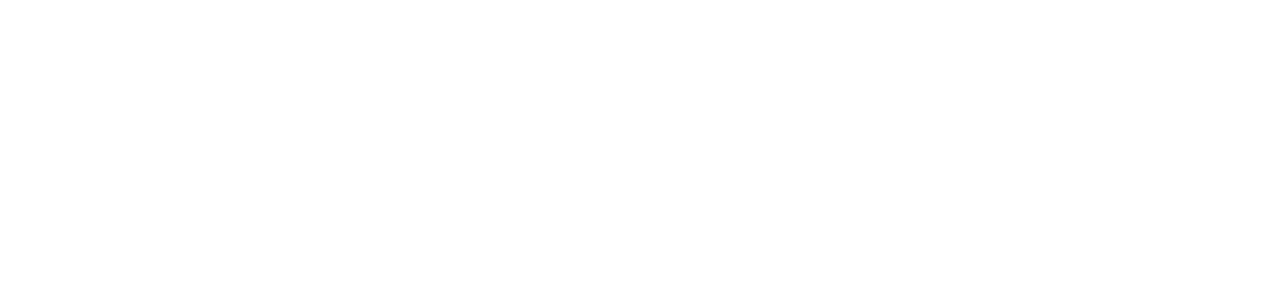
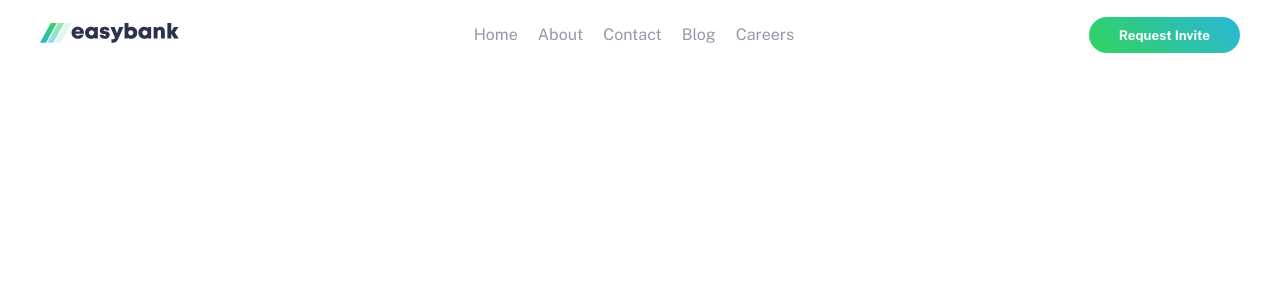
Before and after one commit to Safi100/easybank-landing-page, a React (Create React App) app: page / in a window 1280 px wide. Shown: the top 300 px of the page. Built offline with nearby package versions, Linux system fonts and the light colour scheme.

Commit message:
finish desktop navbar

```diff
--- a/src/App.js
+++ b/src/App.js
@@ -1,9 +1,10 @@
 import React from 'react'
-
+import Navbar from './components/navbar/Navbar'
+import "./app.css"
 const App = () => {
   return (
     <div>
-
+      <Navbar />
     </div>
   )
 }
--- /dev/null
+++ b/src/app.css
@@ -0,0 +1,24 @@
+*,*::before,*::after{
+    margin: 0;
+    padding: 0;
+    box-sizing: border-box;
+    font-family: var(--Font);
+}
+
+.wrapper{
+    max-width: 1200px;
+    margin: 0 auto;
+}
+
+.req_btn{
+    background: linear-gradient(45deg ,var(--Lime-Green),var(--Bright-Cyan) );
+    color: var(--White);
+    font-weight: 700;
+    border: 0;
+    padding: 10px 30px;
+    border-radius: 50px;
+    cursor: pointer;
+}
+.req_btn:hover{
+    opacity: 0.5;
+}
--- /dev/null
+++ b/src/components/navbar/Navbar.jsx
@@ -0,0 +1,22 @@
+import React from 'react'
+import "./navbar.css"
+import Logo from "../../Assets/logo.svg"
+const Navbar = () => {
+  return (
+    <div className='navbar'>
+      <div className="wrapper">
+        <a href='/' className="logo"><img src={Logo} alt="Easy Bank logo"/></a>
+        <div className="list__container">
+         <li className='list'>Home</li>
+         <li className='list'>About</li>
+         <li className='list'>Contact</li>
+         <li className='list'>Blog</li>
+         <li className='list'>Careers</li>
+        </div>
+        <button className='req_btn'>Request Invite</button>
+      </div>
+    </div>
+  )
+}
+
+export default Navbar
--- /dev/null
+++ b/src/components/navbar/navbar.css
@@ -0,0 +1,28 @@
+.navbar .wrapper{
+    display: flex;
+    justify-content: space-between;
+    align-items: center;
+}
+.list__container{
+    display: flex;
+    gap: 20px;
+}
+.list {
+    color: var(--Grayish-Blue);
+    list-style: none;
+    position: relative;
+    padding: 25px 0;
+    cursor: pointer;
+}
+.list::after{
+    content: '';
+    position: absolute;
+    width: 0;
+    height: 3px;
+    left: 0;
+    bottom: 0;
+    background: linear-gradient(45deg ,var(--Lime-Green),var(--Bright-Cyan) );
+}
+.list:hover::after{
+    width: 100%;
+}
--- a/src/index.js
+++ b/src/index.js
@@ -1,3 +1,4 @@
 import ReactDOM from "react-dom"
 import App from './App'
+import "./index.css"
 ReactDOM.render(<App /> , document.getElementById("root"))
```
